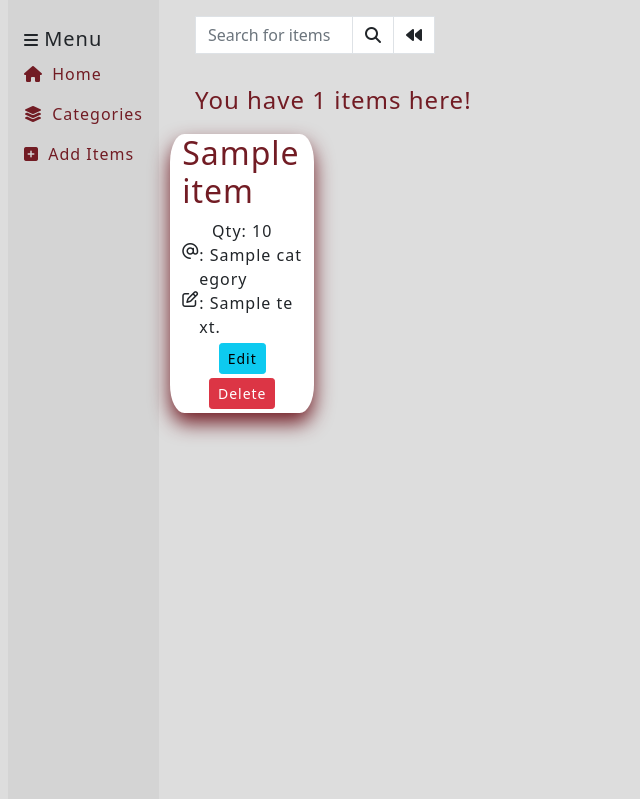
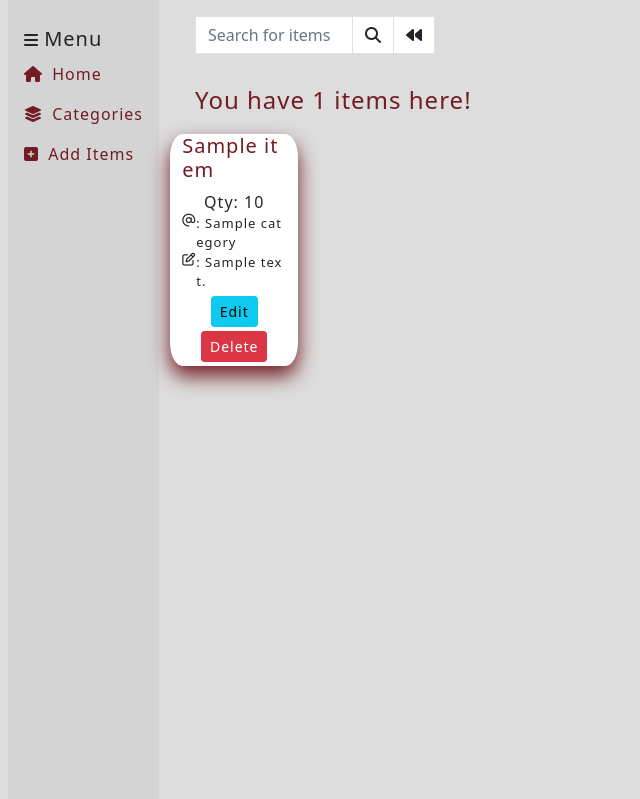
Before and after one commit to EddieStn/inventory, a Django app: page / in a window 1280 px wide. Shown: the part 56-855 px from the top of the page, without its empty margins (0-640 px from the left). Run offline with Django 4.2, Linux system fonts and the light colour scheme; a user stored in the database is signed in; tables that the repository leaves empty hold one stand-in row (values such as "Sample post"); some libraries are stand-ins or nearby versions.

Commit message:
Add manual testing images and documentation to README.md, and fix some layout bugs

```diff
--- a/static/css/style.css
+++ b/static/css/style.css
@@ -2,6 +2,8 @@ html {
     scroll-behavior: smooth;
     letter-spacing: 1px;
 }
+
+/* **************** Colors section **************** */
 
 .bg-nav {
     background-color: #c9c9c9;
@@ -31,6 +33,8 @@ html {
     color: #721c24 !important;
 }
 
+/* **************** Links and buttons section **************** */
+
 .link:hover,
 .link:active {
     color: #117777 !important;
@@ -48,6 +52,8 @@ html {
     color: #dde01b !important;
 }
 
+/* **************** Category section **************** */
+
 .category {
     width: 18em;
 }
@@ -64,11 +70,15 @@ html {
 
 .catName {
     margin-right: 1em;
-    border-radius: 20%;
+    border-radius: 10%;
     background-color: #721c24;
     color: #dde01b;
     text-decoration: none;
+    max-height: 4em;
+    word-break: break-all;
+    overflow: hidden;
 }
+
 .catName:hover {
     color: #721c24;
     background-color: #dde01b;
@@ -78,15 +88,28 @@ html {
     width: 18em;
 }
 
+/* **************** Items section **************** */
+
+.welcome {
+    background-color: #721c24;
+    color: #dde01b;
+    width: fit-content;
+    border-radius: 10%;
+    padding: .5em;
+}
+
 .itemDivs {
     border-radius: 10%;
     margin: .2em;
-    max-width: 9em;
+    max-width: 8em;
     max-height: fit-content;
     box-shadow: 0 10px 20px #721c24;
     word-break: break-all;
 }
 
+.notes {
+    font-size: small;
+}
 
 .searchBar {
     max-width: 15em;
@@ -95,6 +118,8 @@ html {
 hr {
     margin: .3em;
 }
+
+/* **************** Alerts section **************** */
 
 .alert-error {
     color: #721c24;
@@ -110,11 +135,3 @@ hr {
 .alert {
     padding: .5em;
 }
-
-.welcome {
-    background-color: #721c24;
-    color: #dde01b;
-    width: fit-content;
-    border-radius: 10%;
-    padding: .5em;
-}
--- a/templates/index.html
+++ b/templates/index.html
@@ -84,7 +84,7 @@
                                     <input name="add_item" type="hidden" value="add_item">
                                     {{ add_item.name | as_crispy_field }}
                                     {{ add_item.quantity | as_crispy_field }}
-                                    <select name="category" required>
+                                    <select name="category" class="form-select form-select-sm" required>
                                         {% for category in categories %}
                                         <option value="{{ category.name }}">{{ category.name }}</option>
                                         {% endfor %}
@@ -139,10 +139,10 @@
                         {% for item in items %}
                         {% if item.user == request.user %}
                             <div class="itemDivs light-bg">
-                                <h2 class="d-flex justify-content-center text-red">{{item.name}}</h2>
+                                <h5 class="d-flex justify-content-center text-red">{{item.name}}</h5>
                                 <p class="d-flex justify-content-center m-0">Qty: {{item.quantity}}</p>
-                                <p class="d-flex justify-content-center m-0"><i class="fa-regular fa-at"></i>: {{item.category}}</p>
-                                <p class="d-flex justify-content-center m-0"><i class="fa-regular fa-pen-to-square"></i>: {{item.notes}}</p>
+                                <p class="d-flex justify-content-center m-0 notes"><i class="fa-regular fa-at"></i>: {{item.category}}</p>
+                                <p class="d-flex justify-content-center m-0 notes"><i class="fa-regular fa-pen-to-square"></i>: {{item.notes}}</p>
                                 <p class="d-flex justify-content-center m-1">
                                     <a class="btn btn-info btn-sm"
                                     href="{% url 'item-edit' item.id %}">Edit</a>
```
Also changed, not shown: README.md, media/images/category-form-test-after.png (added), media/images/category-form-test-before.png (added), media/images/category-form-test.png (added), media/images/item-entry-validation.png (added), media/images/item-form-test-category.png (added), media/images/items-created.png (added), media/images/logout-page.png (added), media/images/search-bar.png (added), media/images/sign-in-test.png (added), media/images/sign-up-test.png (added).
